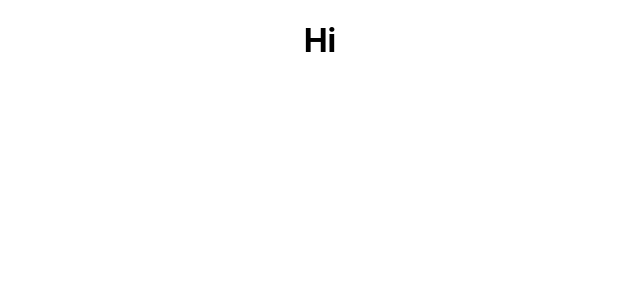
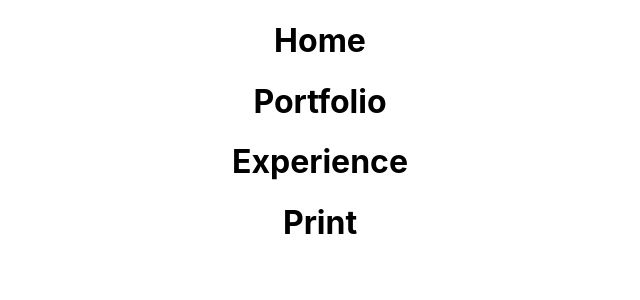
Before and after one commit to theboi/personal-website, a React (Create React App) app: page / in a window 1280 px wide. Shown: the top 300 px of the page, without its empty margins (320-960 px from the left). Built offline with nearby package versions, Linux system fonts and the light colour scheme.

Commit message:
Added NavLinks

```diff
--- a/src/assets/content/content.js
+++ b/src/assets/content/content.js
@@ -1,5 +1,13 @@
-// const content = {
-//     NavBarLinks: {
-//         {name: "Home", link: "link"}
-//     }
-// }
+const content = {
+    NavLinks: [
+        {name: 'Home', link: 'Link'},
+        {name: 'Portfolio', link: 'Link', branch: [
+            {name: 'Timeline', link: 'Link'},
+            {name: 'Projects', link: 'Link'}
+        ]},
+        {name: 'Experience', link: 'Link'},
+        {name: 'Print', link: 'Link'}
+    ]
+};
+
+export default content;
--- a/src/components/NavHeader/NavHeader.js
+++ b/src/components/NavHeader/NavHeader.js
@@ -1,9 +1,14 @@
 import React from 'react';
+
+import NavHeaderLink from './NavHeaderLink/NavHeaderLink';
+import content from '../../assets/content/content';
 
 const NavHeader = () => {
     return (
         <div>
-            <h1>Hi</h1>
+            {content.NavLinks.map(cont => {
+                return <NavHeaderLink cont={cont}/>
+            })}
         </div>
     );
 }
--- /dev/null
+++ b/src/components/NavHeader/NavHeaderLink/NavHeaderLink.js
@@ -0,0 +1,12 @@
+import React from 'react';
+
+const NavHeaderLink = (props) => {
+    const cont = props.cont
+    return (
+        <div>
+            <h1>{cont.name}</h1>
+        </div>
+    );
+}
+
+export default NavHeaderLink;
```
